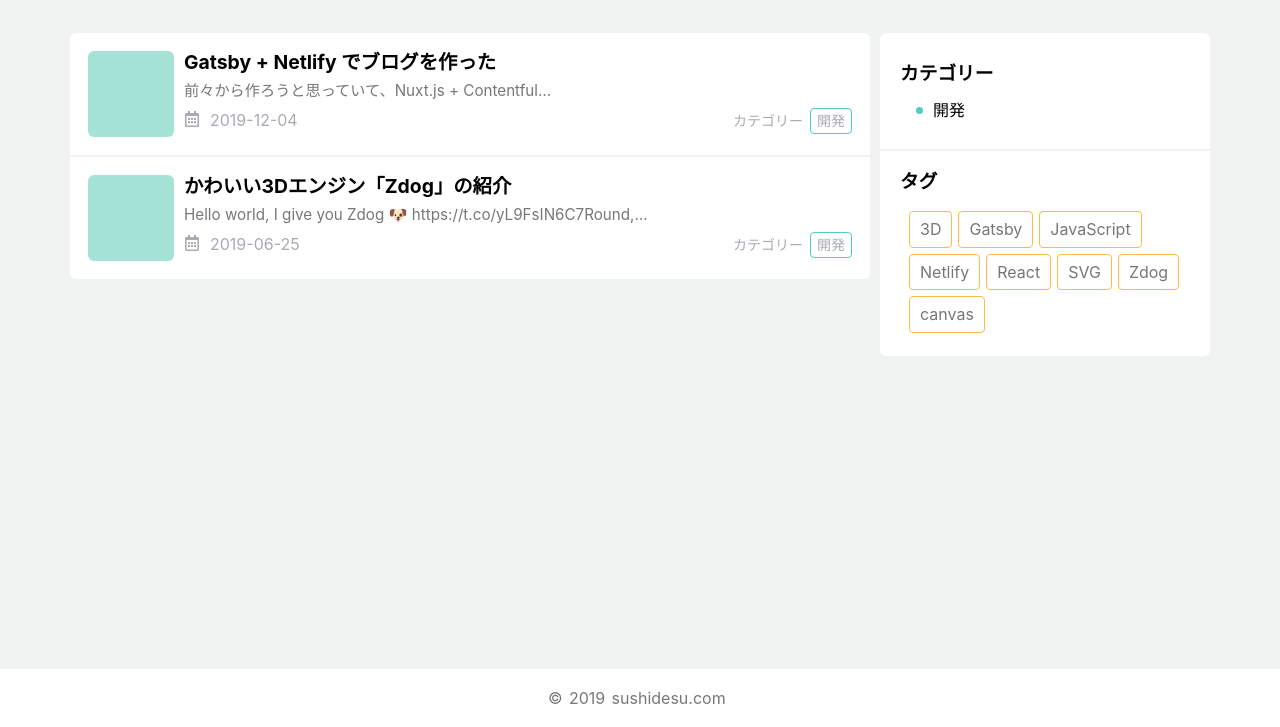
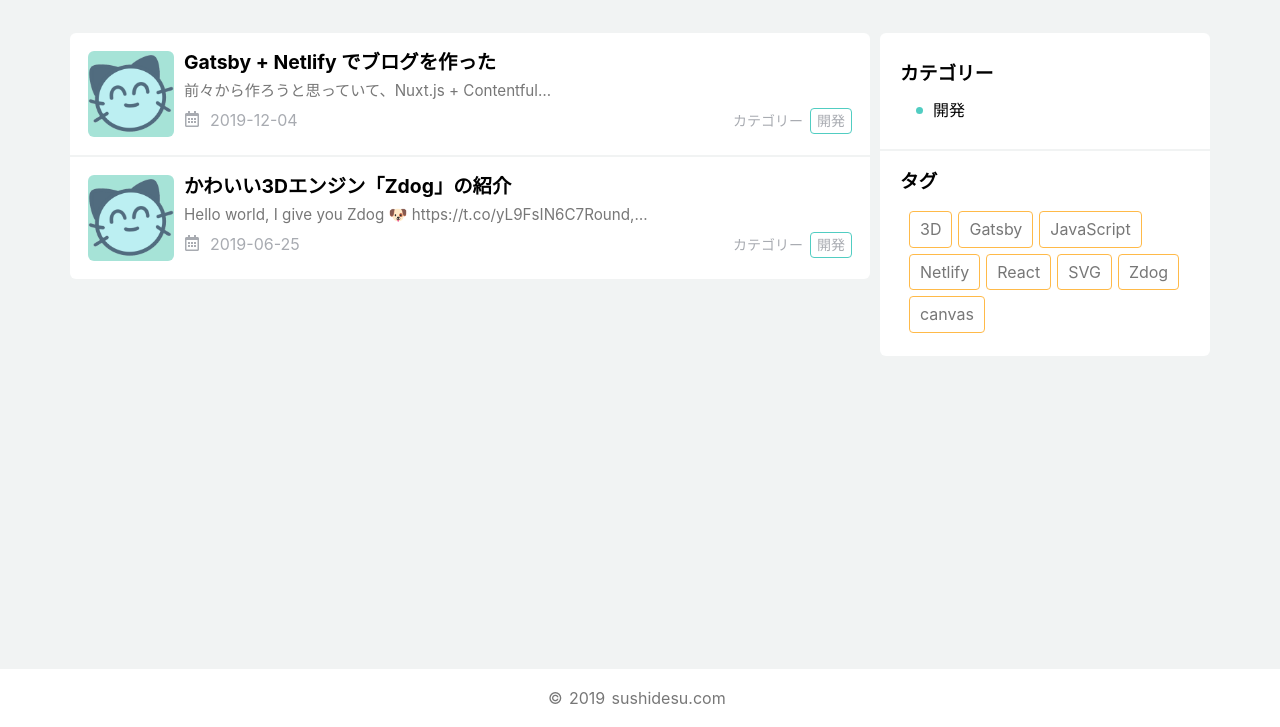
Before and after one commit to sushidesu/sushidesu-blog, a Gatsby site: page / in a window 1280 px wide. Shown: the part 73-800 px from the top of the page. Built offline with nearby package versions, Linux system fonts and the light colour scheme; Gatsby itself is replaced by a stand-in of ours; a small style sheet from the web is missing.

Commit message:
Update to display cover image

```diff
--- a/src/components/card.js
+++ b/src/components/card.js
@@ -3,6 +3,8 @@ import { Link } from "gatsby"
 import styled from "styled-components"
 import { colors, length, mediaQuery } from "../styles/GlobalStyle"
 import { FaRegCalendarAlt } from "react-icons/fa"
+
+import CoverImage from "./coverImage"
 
 const Article = styled.article`
   position: relative;
@@ -31,7 +33,7 @@ const StyledLink = styled(props => <Link {...props} />)`
   }
 `
 
-const Image = styled.div`
+const ImageBox = styled.div`
   width: 68px;
   height: 68px;
   flex-shrink: 0;
@@ -100,7 +102,9 @@ const Content = styled.div`
 export default props => {
   return (
     <Article isHidden={props.isHidden}>
-      <Image />
+      <ImageBox>
+        <CoverImage filename={"cover"} />
+      </ImageBox>
       <Content>
         <h2 className={"cardtitle"}>
           <StyledLink to={props.slug}>{props.title}</StyledLink>
--- /dev/null
+++ b/src/components/coverImage.js
@@ -0,0 +1,32 @@
+import React from "react"
+import { useStaticQuery, graphql } from "gatsby"
+import Img from "gatsby-image"
+
+export default ({ filename }) => {
+  const data = useStaticQuery(graphql`
+    query {
+      images: allFile {
+        edges {
+          node {
+            relativePath
+            name
+            childImageSharp {
+              sizes(maxWidth: 86) {
+                ...GatsbyImageSharpSizes
+              }
+            }
+          }
+        }
+      }
+    }
+  `)
+
+  const image = data.images.edges.find(({ node }) =>
+    node.relativePath.includes(filename)
+  )
+  if (image) {
+    return <Img sizes={image.node.childImageSharp.sizes} />
+  } else {
+    return null
+  }
+}
```
